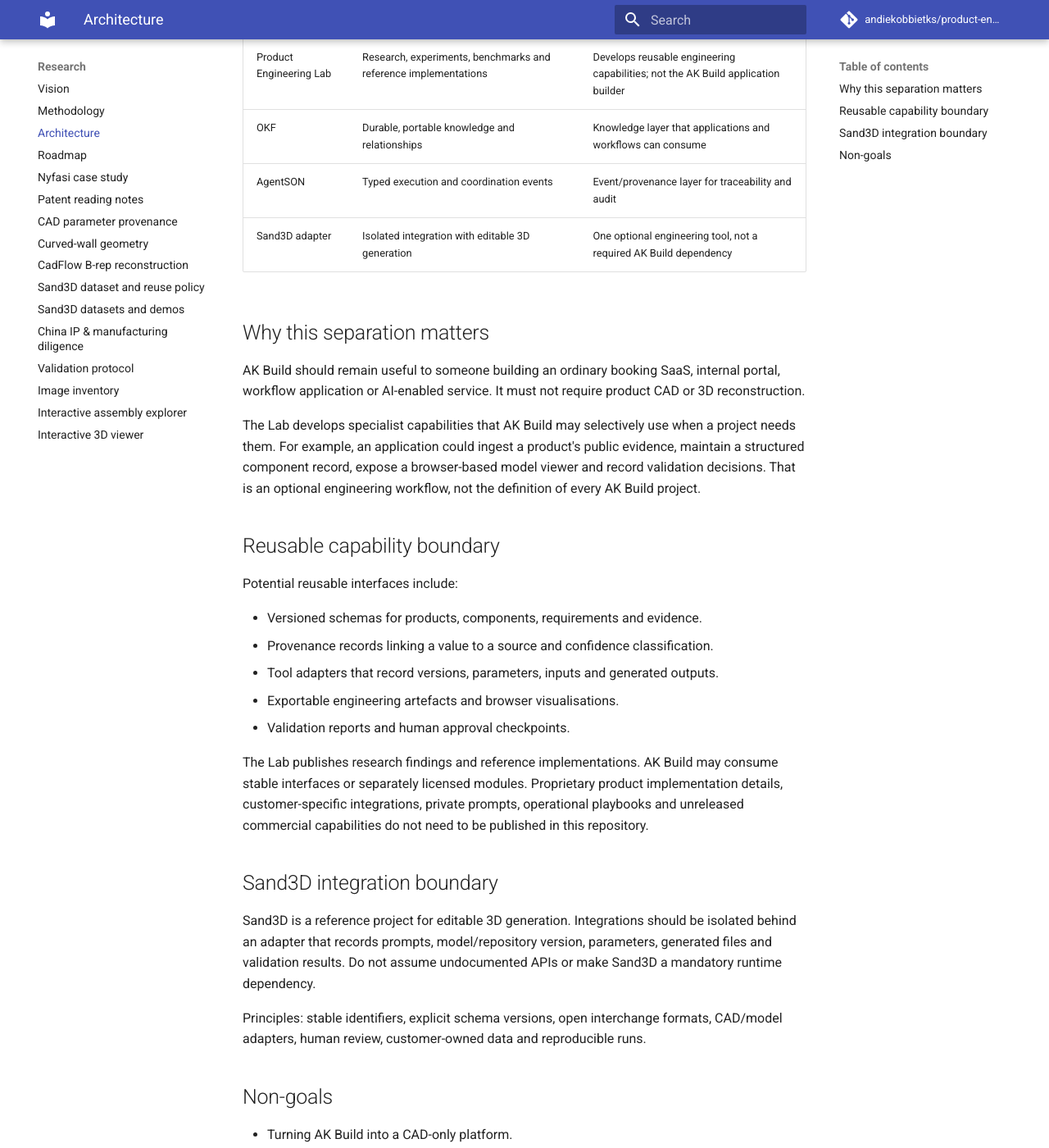
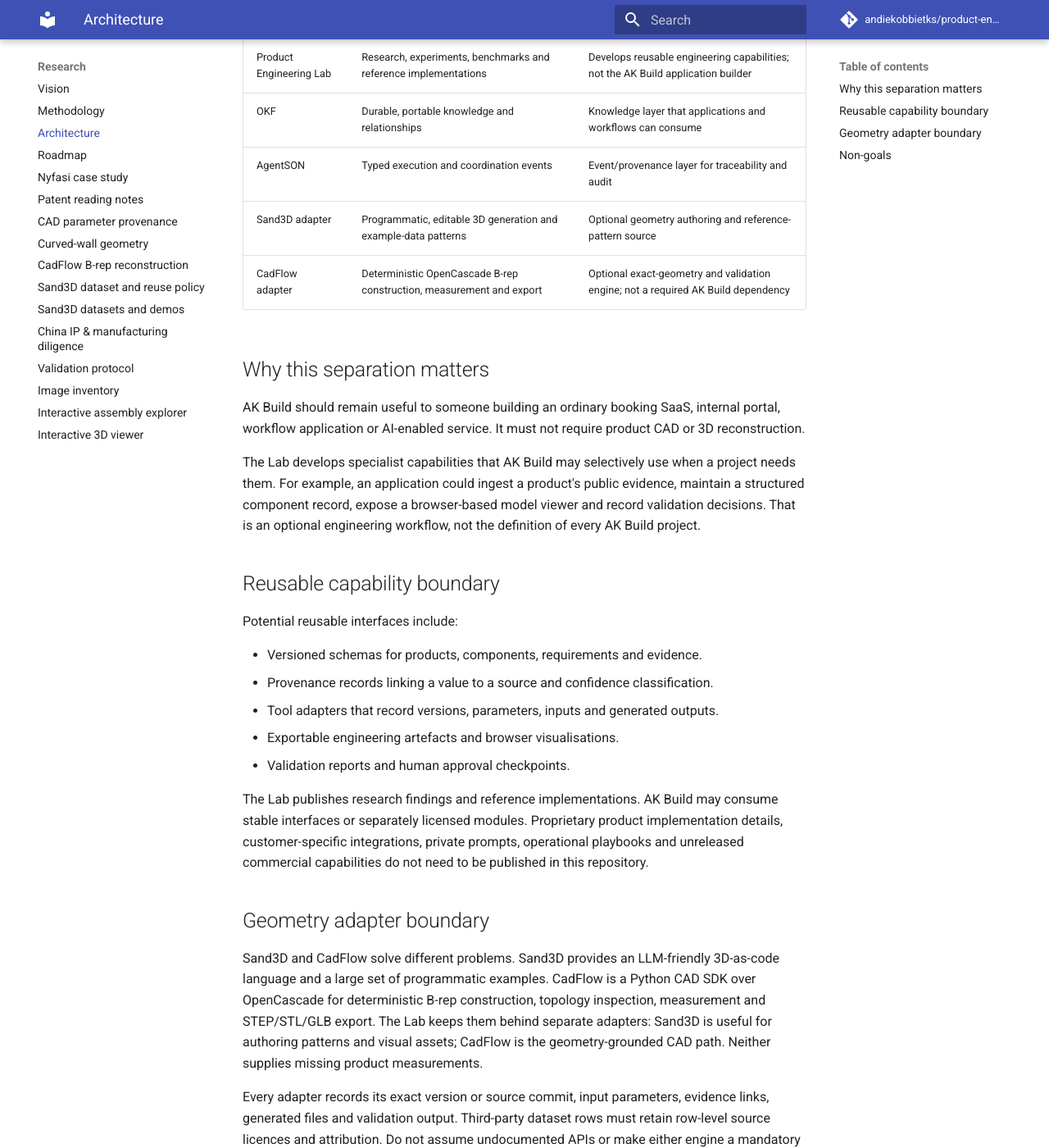
Before and after one commit to andiekobbietks/product-engineering-lab, an MkDocs documentation site: the page built from docs/architecture.md, in a window 1280 px wide and 1400 px high, scrolled down 599 px. Shown: the whole window at 82% size. Built offline with MkDocs 1.6.1 and Material for MkDocs 9.7.7, drawn with Linux system fonts in a browser that asks for light colours; comment, search, counter and statistics services are not loaded; some of the changed text lies outside the part shown.

Commit message:
Separate Sand3D and CadFlow adapter responsibilities

```diff
--- a/docs/architecture.md
+++ b/docs/architecture.md
@@ -23,7 +23,8 @@ flowchart TD
 | Product Engineering Lab | Research, experiments, benchmarks and reference implementations | Develops reusable engineering capabilities; not the AK Build application builder |
 | OKF | Durable, portable knowledge and relationships | Knowledge layer that applications and workflows can consume |
 | AgentSON | Typed execution and coordination events | Event/provenance layer for traceability and audit |
-| Sand3D adapter | Isolated integration with editable 3D generation | One optional engineering tool, not a required AK Build dependency |
+| Sand3D adapter | Programmatic, editable 3D generation and example-data patterns | Optional geometry authoring and reference-pattern source |
+| CadFlow adapter | Deterministic OpenCascade B-rep construction, measurement and export | Optional exact-geometry and validation engine; not a required AK Build dependency |
 
 ## Why this separation matters
 
@@ -43,9 +44,11 @@ Potential reusable interfaces include:
 
 The Lab publishes research findings and reference implementations. AK Build may consume stable interfaces or separately licensed modules. Proprietary product implementation details, customer-specific integrations, private prompts, operational playbooks and unreleased commercial capabilities do not need to be published in this repository.
 
-## Sand3D integration boundary
+## Geometry adapter boundary
 
-Sand3D is a reference project for editable 3D generation. Integrations should be isolated behind an adapter that records prompts, model/repository version, parameters, generated files and validation results. Do not assume undocumented APIs or make Sand3D a mandatory runtime dependency.
+Sand3D and CadFlow solve different problems. Sand3D provides an LLM-friendly 3D-as-code language and a large set of programmatic examples. CadFlow is a Python CAD SDK over OpenCascade for deterministic B-rep construction, topology inspection, measurement and STEP/STL/GLB export. The Lab keeps them behind separate adapters: Sand3D is useful for authoring patterns and visual assets; CadFlow is the geometry-grounded CAD path. Neither supplies missing product measurements.
+
+Every adapter records its exact version or source commit, input parameters, evidence links, generated files and validation output. Third-party dataset rows must retain row-level source licences and attribution. Do not assume undocumented APIs or make either engine a mandatory AK Build dependency.
 
 Principles: stable identifiers, explicit schema versions, open interchange formats, CAD/model adapters, human review, customer-owned data and reproducible runs.
 
```
